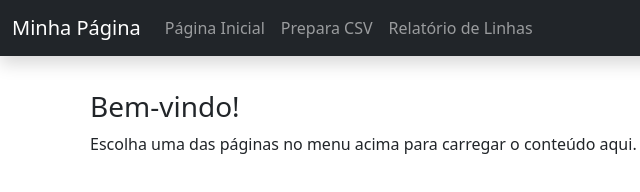
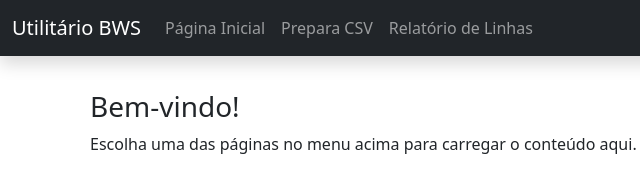
Before and after one commit to marcosbws2024/bwsutil, a plain HTML site: page index.html in a window 1280 px wide. Shown: the full height of the page, 0-640 px from the left. Drawn offline with nearby package versions, Linux system fonts and the light colour scheme.

Commit message:
mudei o nome do site

```diff
--- a/index.html
+++ b/index.html
@@ -26,7 +26,7 @@
   <!-- Menu Fixo -->
   <nav id="menu" class="navbar navbar-expand-lg navbar-dark bg-dark shadow">
     <div class="container-fluid">
-      <a class="navbar-brand" href="index.html">Minha Página</a>
+      <a class="navbar-brand" href="index.html">Utilitário BWS</a>
       <button class="navbar-toggler" type="button" data-bs-toggle="collapse" data-bs-target="#navbarMenu" aria-controls="navbarMenu" aria-expanded="false" aria-label="Alternar menu">
         <span class="navbar-toggler-icon"></span>
       </button>
```
